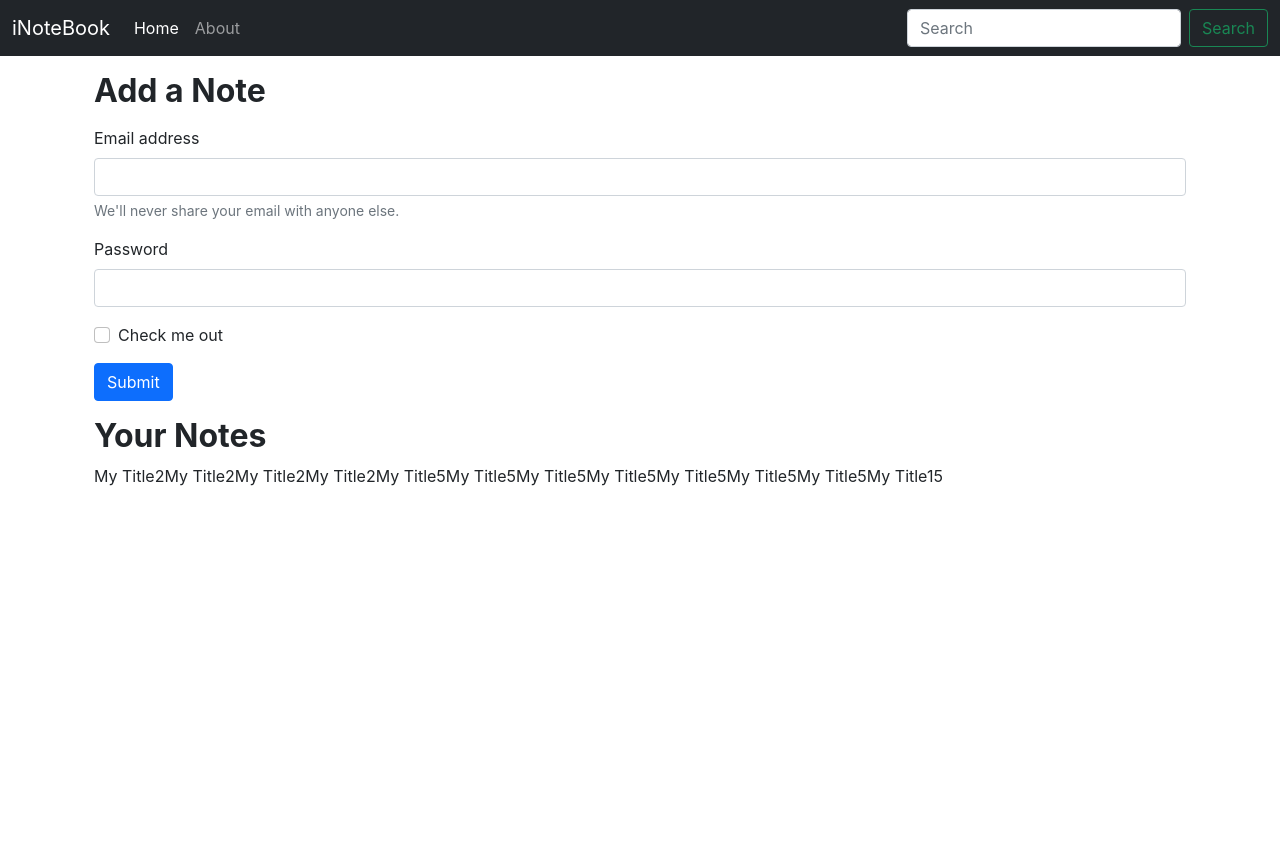
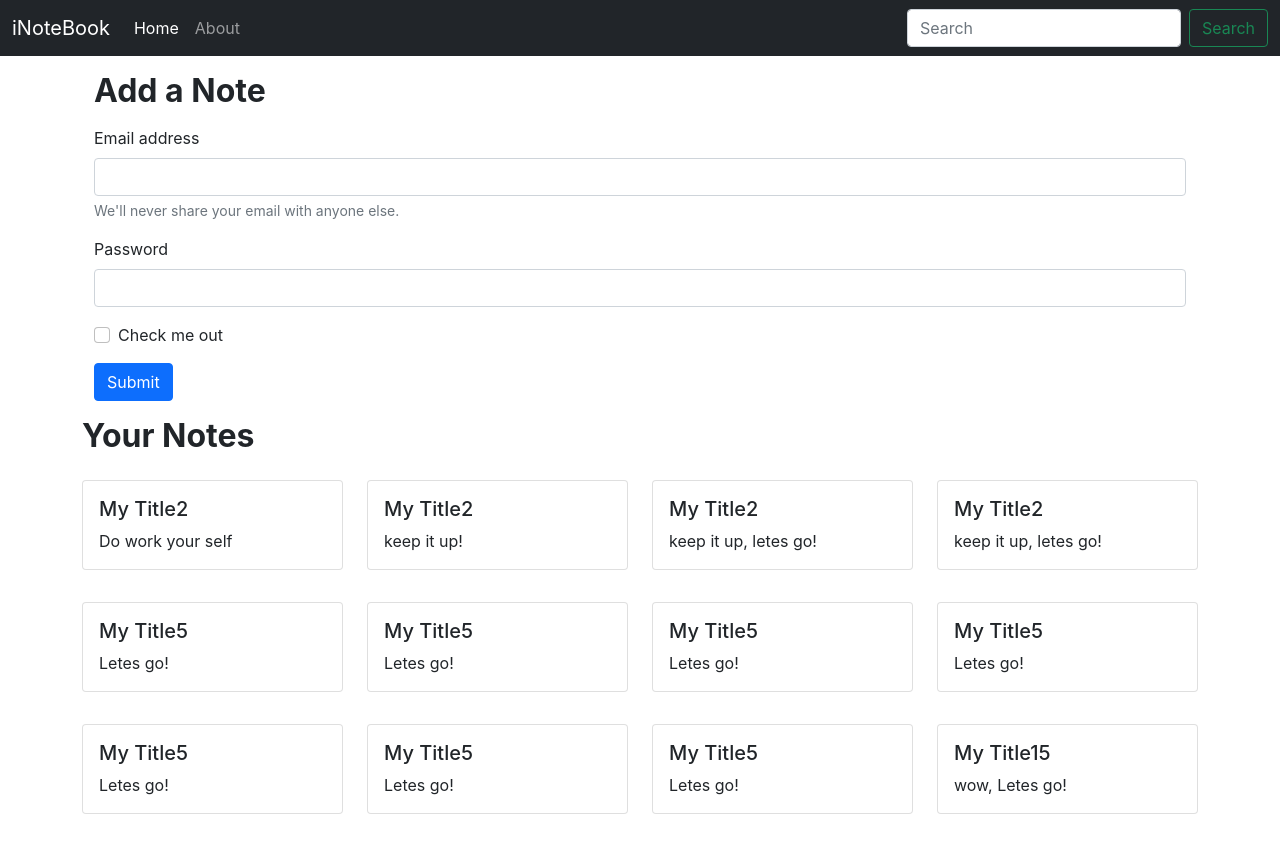
Before and after one commit to Mukeshparmar04/inotbook, a React (Create React App) app: page / in a window 1280 px wide. Before the commit the page ends 800 px from the top, so only its background shows below. Built offline with nearby package versions, Linux system fonts and the light colour scheme.

Commit message:
Noteitem add

```diff
--- a/src/components/Home.js
+++ b/src/components/Home.js
@@ -1,9 +1,7 @@
-import React, { useContext } from "react";
-import noteContext from "../context/notes/noteContext";
+import React from "react";
+import Notes from "./Notes";
 
 export const Home = () => {
-  const context = useContext(noteContext);
-  const {notes, setNotes} = context;
   return (
     <div>
       <div className="container my-3">
@@ -35,12 +33,7 @@
         </button>
       </form>
       </div>
-      <div className="container my-3">
-      <h2><b>Your Notes </b></h2>
-      {notes.map((note)=>{
-        return note.title;
-      })}
-      </div>
+      <Notes/>
     </div>
   );
 };
--- /dev/null
+++ b/src/components/Noteitem.js
@@ -0,0 +1,17 @@
+import React from "react";
+
+const Noteitem = (props) => {
+  const { note } = props;
+  return (
+    <div className="col-md-3 ">
+      <div className="card my-3">
+        <div className="card-body">
+          <h5 className="card-title">{note.title}</h5>
+          <p className="card-text">{note.description}</p>
+        </div>
+      </div>
+    </div>
+  );
+};
+
+export default Noteitem;
--- a/src/components/Notes.js
+++ b/src/components/Notes.js
@@ -0,0 +1,18 @@
+import React, { useContext } from 'react';
+import noteContext from "../context/notes/noteContext";
+import Noteitem from './Noteitem';
+
+const Notes = () => {
+  const context = useContext(noteContext);
+  const {notes, setNotes} = context;
+  return (
+    <div className="row my-3">
+      <h2><b>Your Notes </b></h2>
+      {notes.map((note)=>{
+        return <Noteitem note={note}/>
+      })}
+      </div>
+  )
+}
+
+export default Notes
```
